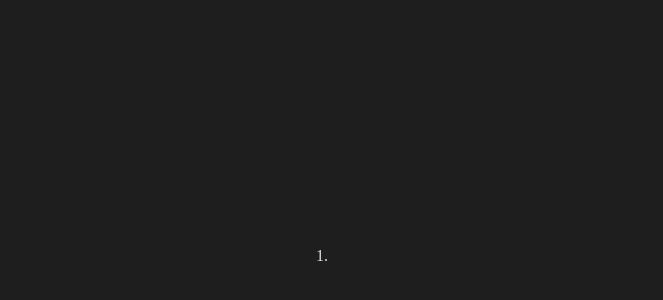
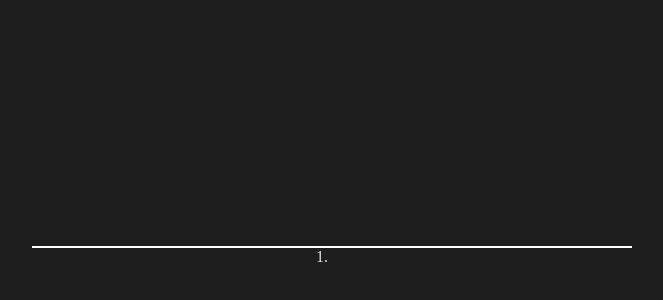
Before and after one commit to mbmauriciojr/projetos-paralelos, a React (Create React App) app: page / in a window 1280 px wide. Shown: the part 144-444 px from the top of the page, without its empty margins (308-971 px from the left). Built offline with nearby package versions, Linux system fonts and the light colour scheme.

Commit message:
feat: created the style about main elements

```diff
--- a/src/index.css
+++ b/src/index.css
@@ -13,3 +13,20 @@ body {
   min-height: 100vh;
   width: 100%;
 }
+
+.container {
+  width: 100%;
+  height: 100vh;
+  text-align: center;
+  display: flex;
+  flex-direction: column;
+  justify-content: center;
+  align-items: center;
+}
+
+.container .valid-keys {
+  font-size: 10rem;
+  font-weight: bold;
+  min-width: 600px;
+  border-bottom: solid 2px #fff;
+}
```
